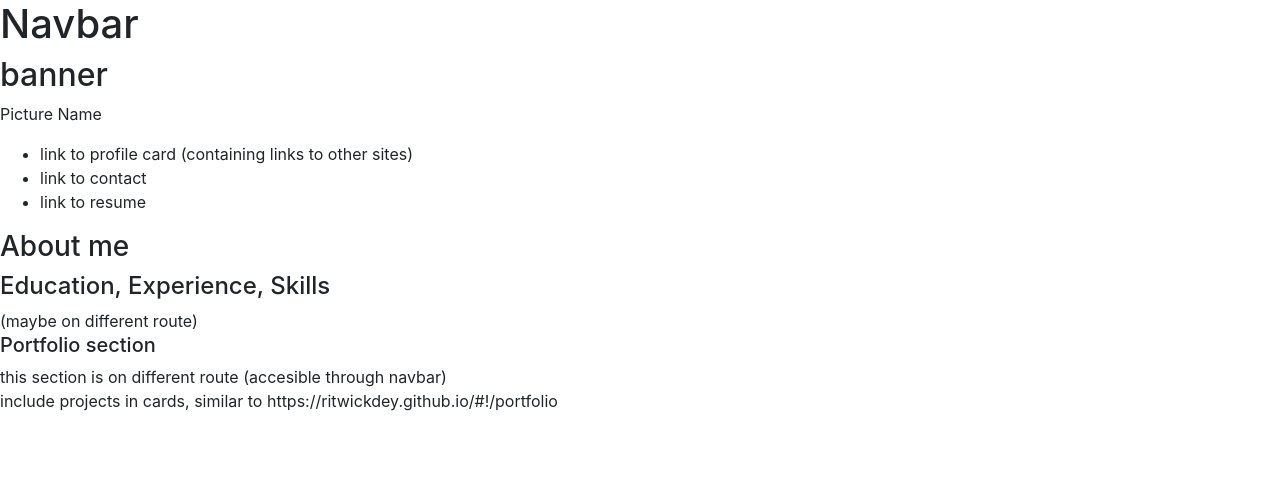
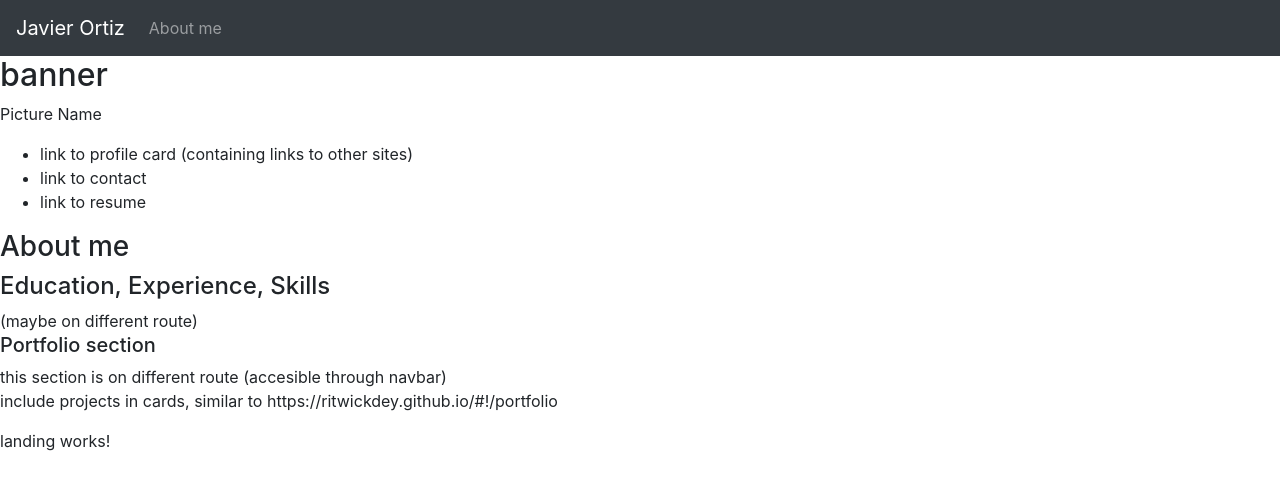
Before and after one commit to jaortiz117/jaortiz117.github.io, an Angular app: page / in a window 1280 px wide. Shown: the top 490 px of the page. Built offline with nearby package versions, Linux system fonts and the light colour scheme.

Commit message:
added navbar and routing

```diff
--- a/src/app/app-routing.module.ts
+++ b/src/app/app-routing.module.ts
@@ -1,7 +1,10 @@
 import { NgModule } from '@angular/core';
 import { Routes, RouterModule } from '@angular/router';
+import { LandingComponent } from './landing/landing.component'
 
-const routes: Routes = [];
+const routes: Routes = [
+  {path: '', component: LandingComponent}
+];
 
 @NgModule({
   imports: [RouterModule.forRoot(routes)],
--- a/src/app/app.component.html
+++ b/src/app/app.component.html
@@ -1,8 +1,6 @@
 <!-- preliminary template, to be replaced with individual components in due time -->
 <div>
-  <h1>
-    Navbar
-  </h1>
+  <app-navbar></app-navbar>
 </div>
 <div>
   <h2>
--- a/src/app/app.module.ts
+++ b/src/app/app.module.ts
@@ -3,10 +3,14 @@ import { NgModule } from '@angular/core';
 
 import { AppRoutingModule } from './app-routing.module';
 import { AppComponent } from './app.component';
+import { NavbarComponent } from './navbar/navbar.component';
+import { LandingComponent } from './landing/landing.component';
 
 @NgModule({
   declarations: [
-    AppComponent
+    AppComponent,
+    NavbarComponent,
+    LandingComponent
   ],
   imports: [
     BrowserModule,
--- /dev/null
+++ b/src/app/landing/landing.component.html
@@ -0,0 +1,3 @@
+<p>
+  landing works!
+</p>
--- /dev/null
+++ b/src/app/landing/landing.component.ts
@@ -0,0 +1,15 @@
+import { Component, OnInit } from '@angular/core';
+
+@Component({
+  selector: 'app-landing',
+  templateUrl: './landing.component.html',
+  styleUrls: ['./landing.component.css']
+})
+export class LandingComponent implements OnInit {
+
+  constructor() { }
+
+  ngOnInit() {
+  }
+
+}
--- /dev/null
+++ b/src/app/navbar/navbar.component.html
@@ -0,0 +1,12 @@
+<nav class="navbar navbar-expand-lg navbar-dark bg-dark">
+  <a class="navbar-brand" routerLink="">Javier Ortiz</a>
+  <button class="navbar-toggler" type="button" data-toggle="collapse" data-target="#navbarNavAltMarkup" aria-controls="navbarNavAltMarkup" aria-expanded="false" aria-label="Toggle navigation">
+    <span class="navbar-toggler-icon"></span>
+  </button>
+  <div class="collapse navbar-collapse" id="navbarNavAltMarkup">
+    <div class="navbar-nav">
+      <a class="nav-item nav-link" routerLink="/about">About me<span class="sr-only">(current)</span></a>
+    </div>
+  </div>
+</nav>
+<!-- TODO change navbar to a better looking one -->
--- /dev/null
+++ b/src/app/navbar/navbar.component.ts
@@ -0,0 +1,15 @@
+import { Component, OnInit } from '@angular/core';
+
+@Component({
+  selector: 'app-navbar',
+  templateUrl: './navbar.component.html',
+  styleUrls: ['./navbar.component.css']
+})
+export class NavbarComponent implements OnInit {
+
+  constructor() { }
+
+  ngOnInit() {
+  }
+
+}
```
Also changed, not shown: src/app/landing/landing.component.css (added), src/app/navbar/navbar.component.css (added), 2 other files (tests, documents, lock files or other folders).
